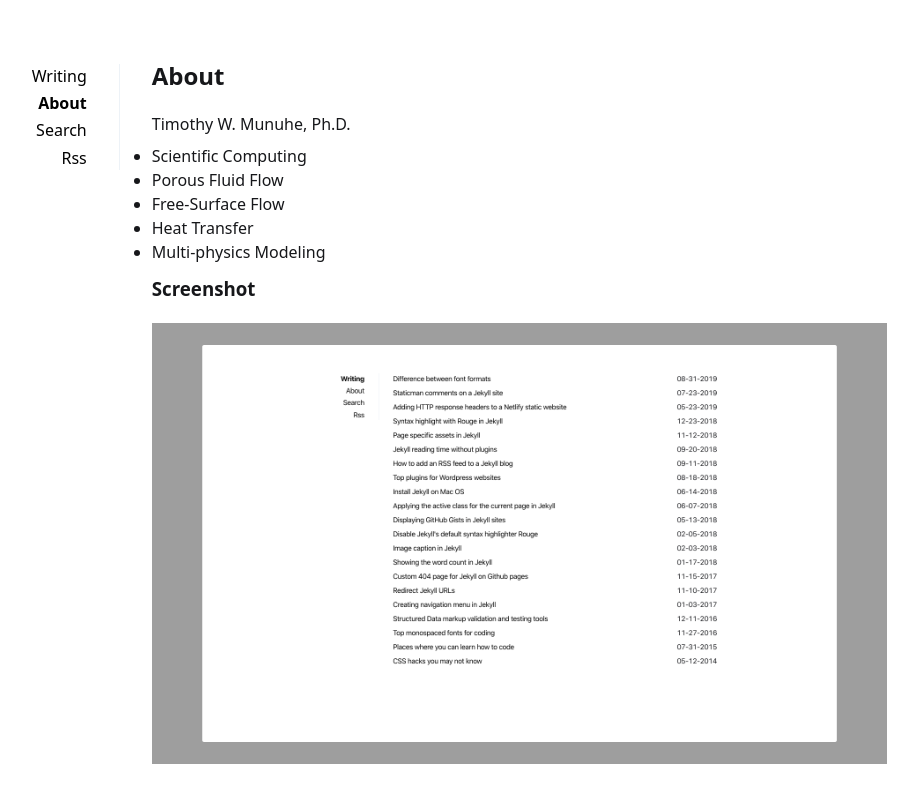
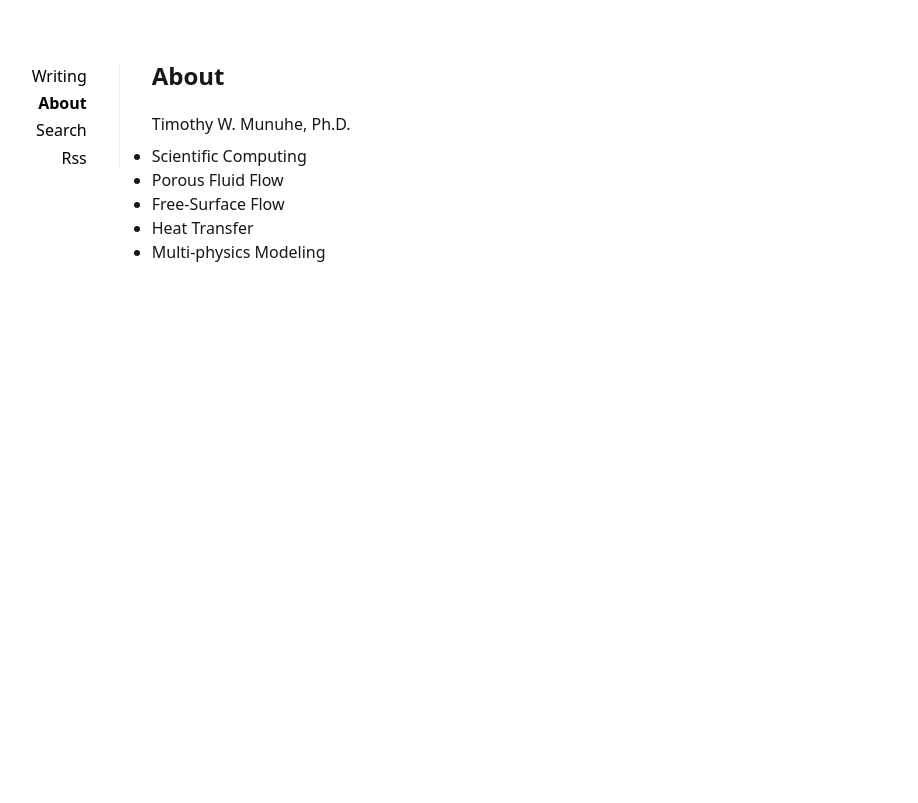
Before and after one commit to tim-munuhe/tim-munuhe.github.io, a Jekyll site: the page built from _pages/about.md, in a window 1280 px wide. Shown: the top 803 px of the page, without its empty margins (201-1119 px from the left). Built offline with Jekyll 4.4.1, drawn with Linux system fonts in a browser that asks for light colours.

Commit message:
Update about.md

```diff
--- a/_pages/about.md
+++ b/_pages/about.md
@@ -10,7 +10,3 @@ Timothy W. Munuhe, Ph.D.
 - Free-Surface Flow
 - Heat Transfer
 - Multi-physics Modeling
-
-### Screenshot
-
-![Screenshot](screenshot.png)
```
